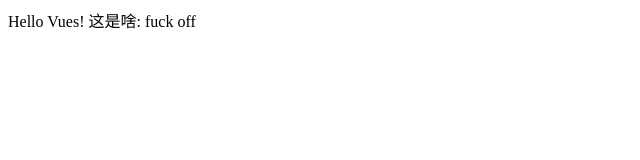
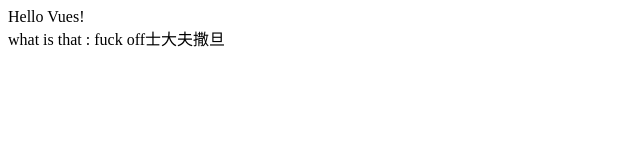
Before and after one commit to startbug/Vue-Junior, a website: page index.html in a window 1280 px wide. Shown: the whole page, without its empty margins (0-640 px from the left). Drawn offline with nearby package versions, Linux system fonts and the light colour scheme.

Commit message:
添加案例

```diff
--- a/index.html
+++ b/index.html
@@ -1,23 +1,26 @@
 <!DOCTYPE html>
 <html>
   <head>
-  <title>My first Vue app</title>
+    <meta charset="UTF-8" />
+    <meta name="viewport" content="width=device-width, initial-scale=1.0" />
+    <meta http-equiv="X-UA-Compatible" content="ie=edge" />
+    <title>Document</title>
     <script src="https://unpkg.com/vue"></script>
   </head>
   <body>
     <div id="app">
-    {{ message }}
-    这是啥: {{test}}
+      {{ message }}<br />
+      what is that : {{test}}士大夫撒旦
     </div>
 
     <script>
       var app = new Vue({
-      el: '#app',
+        el: "#app",
         data: {
-        message: 'Hello Vues!',
-        test:"fuck off"
+          message: "Hello Vues!",
+          test: "fuck off"
         }
-    })
+      });
     </script>
   </body>
 </html>
```
Lines whose indentation alone changed are shown as unchanged.
